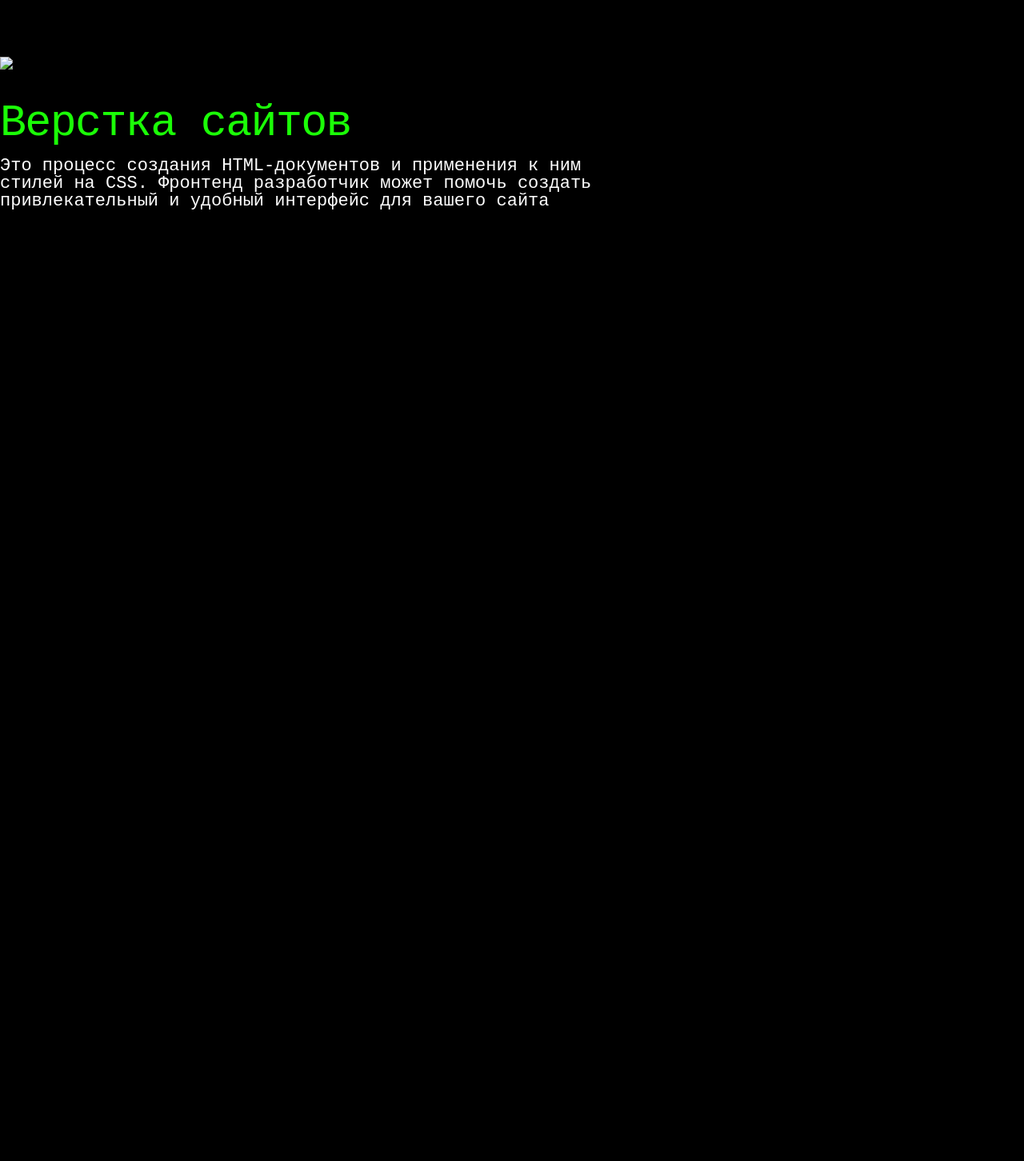
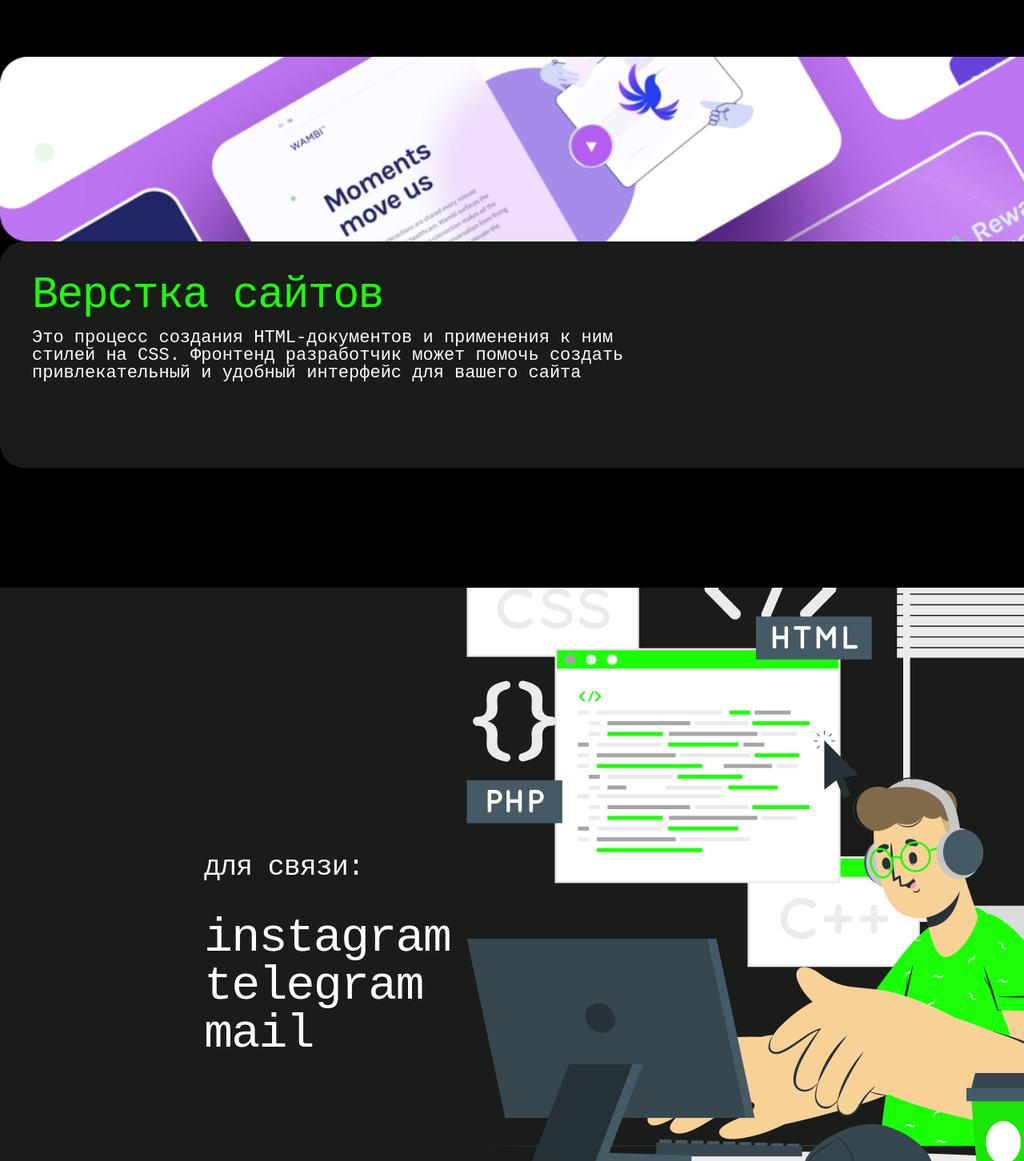
Before and after one commit to Gumeynik/portfolio, a plain HTML site: page port.html in a window 1280 px wide. Shown: the part 2513-3965 px from the top of the page at 80% size. Before the commit the page ends 2777 px from the top, so only its background shows below. Drawn offline with Linux system fonts and the light colour scheme; a web font is replaced by a local one.

Commit message:
Add files via upload

```diff
--- a/port.html
+++ b/port.html
@@ -59,11 +59,24 @@
 <ul>
     <li>
         <img class="layout__img" src="/layout.png" alt="layout">
-        <h5 class="layout__title">Верстка сайтов</h5>
-        <p class="layout__text">Это процесс создания HTML-документов и применения к ним стилей на CSS. Фронтенд разработчик может помочь создать привлекательный и удобный интерфейс для вашего сайта</p>
+        <div class="layout__background">
+        <h4 class="layout__title">Верстка сайтов</h4>
+        <p class="layout__text">Это процесс создания HTML-документов и применения к ним стилей на CSS. Фронтенд разработчик может помочь создать привлекательный и удобный интерфейс для вашего сайта</p></div>
+    </div>
     </li>
 </ul>
 </div>
+</section>
+<section class="contacts">
+    <div class="contacts__wrapper">
+<h5 class="contacts__title">для связи:</h5>
+<div class="contacts__link">
+<a class="contacts__network" href="Alxkbnk">instagram</a><br>
+<a class="contacts__network" href="https://t.me/Alxkbnk">telegram</a><br>
+<a class="contacts__network" href="mailto:kub4ikrub4ik@mail.ru">mail</a>
+</div>
+<img class="contacts__img" src="/conacts.png" align="right" alt="">
+    </div>
 </section>
 </main>
 
--- a/style.css
+++ b/style.css
@@ -162,16 +162,66 @@ margin-bottom: 74px;
 .layout__img{
     margin: 0 auto;
     width: 1330px;
-    margin-bottom: 40px;
+    /* margin-bottom: 40px; */
 }
 .layout__title{
     color: #1BFF07;
 font-size: 55px;
 letter-spacing: -1.65px;
 margin-bottom: 15px;
+padding-top: 40px;
+margin-left: 40px;
 }
 .layout__text{
     width: 749px;
     color: #FFF;
-font-size: 22px;
+    font-size: 22px;
+    margin-left: 40px;
 }
+.layout__background{
+    width: 1330px;
+height: 283px;
+flex-shrink: 0;
+border-radius: 30px;
+background-color: #191C19;
+}
+.tasks{
+    padding-bottom: 150px;
+}
+.contacts__wrapper{
+    position: relative;
+    width: 100%;
+    height: 717px;
+    background: #191C19;
+    margin: 0 auto;
+
+}
+.contacts__title{
+position: absolute;
+color: #FFF;
+font-size: 35px;
+line-height: 60px;
+letter-spacing: -1.05px;
+padding-left: 255px;
+padding-top: 320px;
+}
+.contacts__network{
+    color: #FFF;
+font-size: 60px;
+line-height: 60px;
+letter-spacing: -1.8px;
+}
+.contacts__link{
+padding-top: 408px;
+padding-left: 255px;
+width: 310px;
+}
+.contacts__img{
+    position: absolute;
+    top: 0px;
+    right: 0px;
+    align:right;
+}
+.contacts{
+    padding-bottom: 150px;
+}
```
Also changed, not shown: conacts.png (added), htmlicon.jpg (added), layout.png (added).
